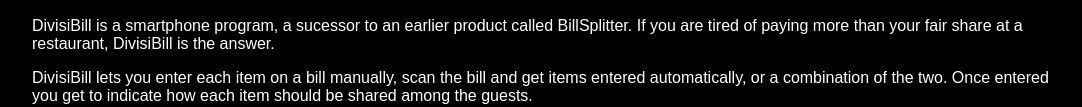
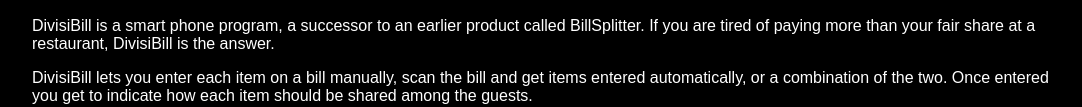
Before and after one commit to david-maw/autoplus-web, a plain HTML site: page site/index.html in a window 1280 px wide. Shown: the part 363-470 px from the top of the page, without its empty margins (96-1178 px from the left). Drawn offline with Linux system fonts and the light colour scheme.

Commit message:
Correct Spelling Errors

```diff
--- a/site/index.html
+++ b/site/index.html
@@ -8,7 +8,7 @@
 
     <h1 id="divisibill">DivisiBill</h1>
 <p align=center> <img alt="Logo" height="200" src="divisibill_scalable_red.svg" width="200"/></p>
-<p>DivisiBill is a smartphone program, a sucessor to
+<p>DivisiBill is a smart phone program, a successor to
 an earlier product called BillSplitter. If you are tired of paying more than your
 fair share at a restaurant, DivisiBill is the answer.</p>
 <p>DivisiBill lets you enter each item on a bill manually, scan the bill and get items entered
```
